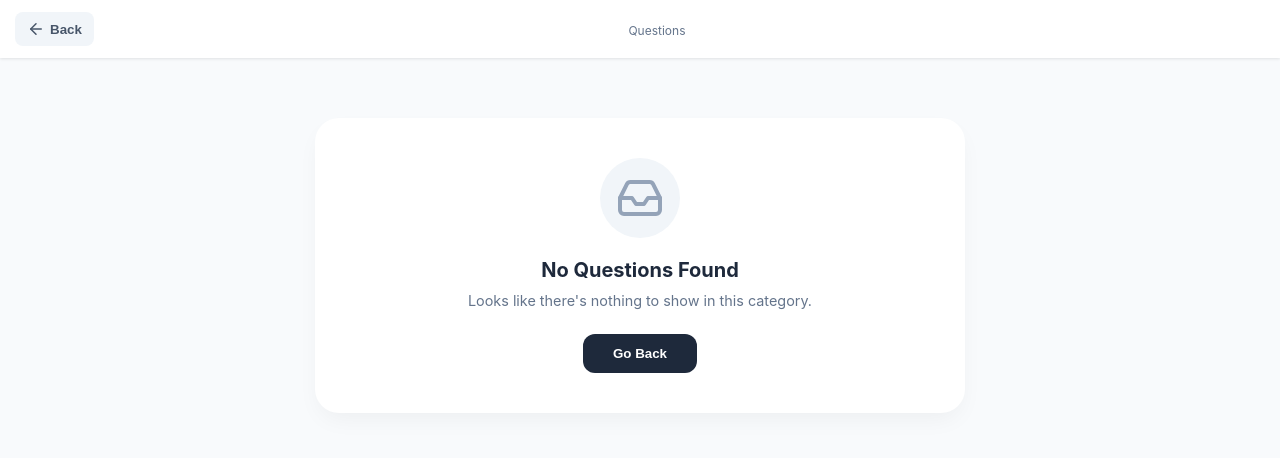
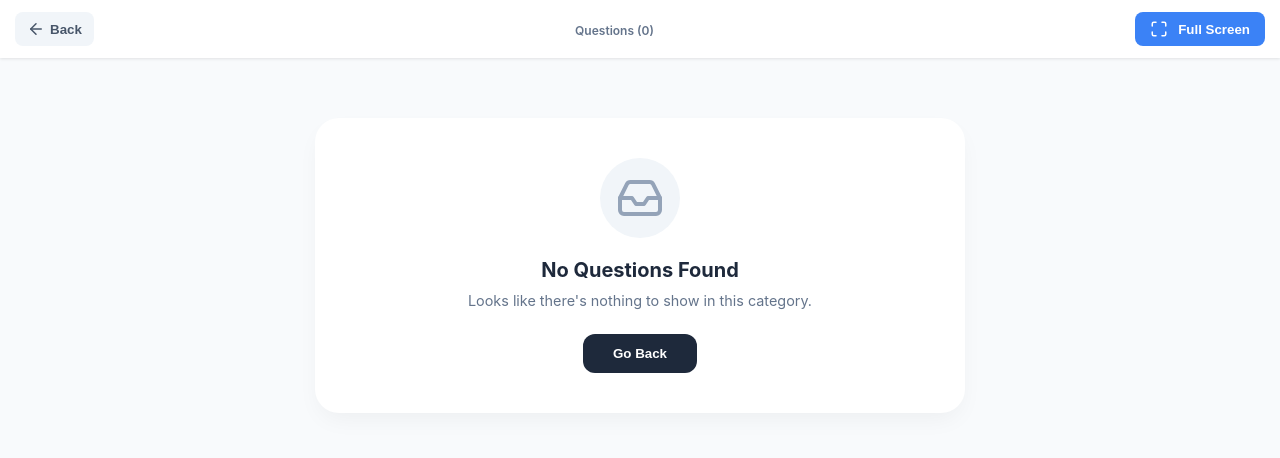
Before and after one commit to ranjanaditya7273/mock-testing, a React (Create React App) app: page /taken-quiz-list in a window 1280 px wide. Shown: the top 458 px of the page. Built offline with nearby package versions, Linux system fonts and the light colour scheme.

Commit message:
changes in full screen and its explanation

```diff
--- a/src/Component/QuizAnalysis.js
+++ b/src/Component/QuizAnalysis.js
@@ -1,11 +1,32 @@
-import React from 'react';
+import React, { useState, useEffect } from 'react';
 import { useLocation, useNavigate } from 'react-router-dom';
-import { ArrowLeft, CheckCircle, XCircle, HelpCircle, Inbox } from 'lucide-react';
+import { ArrowLeft, CheckCircle, XCircle, HelpCircle, Inbox, Maximize, Minimize } from 'lucide-react';
 
 const TakenQuizList = () => {
   const location = useLocation();
   const navigate = useNavigate();
   const { quizTitle, questions, userAnswers, filter } = location.state || {};
+
+  // --- FULL SCREEN STATE ---
+  const [isFullScreen, setIsFullScreen] = useState(false);
+
+  const toggleFullScreen = () => {
+    if (!document.fullscreenElement) {
+      document.documentElement.requestFullscreen().catch(err => {
+        console.error(`Error enabling full-screen: ${err.message}`);
+      });
+      setIsFullScreen(true);
+    } else {
+      document.exitFullscreen();
+      setIsFullScreen(false);
+    }
+  };
+
+  useEffect(() => {
+    const handleFsChange = () => setIsFullScreen(!!document.fullscreenElement);
+    document.addEventListener('fullscreenchange', handleFsChange);
+    return () => document.removeEventListener('fullscreenchange', handleFsChange);
+  }, []);
 
   const getLabelFromIndex = (index) => {
     if (index === null || index === undefined || index === "") return "";
@@ -26,12 +47,12 @@ const TakenQuizList = () => {
   const getStatusIcon = (q, index) => {
     const userAns = userAnswers[index];
     const correctAnsLabel = getLabelFromIndex(q.answer);
-    if (userAns === correctAnsLabel) return <CheckCircle color="#10b981" size={20} />;
-    if (userAns === "") return <HelpCircle color="#f59e0b" size={20} />;
-    return <XCircle color="#ef4444" size={20} />;
+    const iconSize = isFullScreen ? 32 : 20;
+    if (userAns === correctAnsLabel) return <CheckCircle color="#10b981" size={iconSize} />;
+    if (userAns === "") return <HelpCircle color="#f59e0b" size={iconSize} />;
+    return <XCircle color="#ef4444" size={iconSize} />;
   };
 
-  // Helper to get dynamic empty message
   const getEmptyMessage = () => {
     if (filter === 'correct') return "No Correct Answers Found";
     if (filter === 'wrong') return "No Wrong Answers Found";
@@ -40,19 +61,32 @@ const TakenQuizList = () => {
   };
 
   return (
-    <div style={styles.container}>
-      <nav style={styles.nav}>
-        <button onClick={() => navigate(-1)} style={styles.backBtn}>
-          <ArrowLeft size={18} /> <span style={styles.hideOnMobile}>Back</span>
+    <div style={{...styles.container, backgroundColor: isFullScreen ? '#ffffff' : '#f8fafc'}}>
+      <nav style={{...styles.nav, padding: isFullScreen ? '20px 40px' : '12px 15px'}}>
+        {!isFullScreen && (
+          <button onClick={() => navigate(-1)} style={styles.backBtn}>
+            <ArrowLeft size={18} /> <span style={styles.hideOnMobile}>Back</span>
+          </button>
+        )}
+
+        <div style={styles.navCenter}>
+            <h3 style={{...styles.navTitle, fontSize: isFullScreen ? '1.8rem' : '1rem', maxWidth: isFullScreen ? '100%' : '200px'}}>
+              {quizTitle}
+            </h3>
+            <span style={{...styles.navSubtitle, fontSize: isFullScreen ? '1.1rem' : '0.75rem'}}>
+              {filter} Questions ({filteredList.length})
+            </span>
+        </div>
+
+        <button onClick={toggleFullScreen} style={styles.fsBtn}>
+          {isFullScreen ? <Minimize size={isFullScreen ? 28 : 18} /> : <Maximize size={18} />}
+          <span style={{marginLeft: '5px', display: window.innerWidth < 480 ? 'none' : 'inline'}}>
+            {isFullScreen ? 'Exit' : 'Full Screen'}
+          </span>
         </button>
-        <div style={styles.navCenter}>
-            <h3 style={styles.navTitle}>{quizTitle}</h3>
-            <span style={styles.navSubtitle}>{filter} Questions</span>
-        </div>
-        <div style={{width: 45}}></div>
       </nav>
 
-      <div style={styles.list}>
+      <div style={{...styles.list, maxWidth: isFullScreen ? '100%' : '650px', padding: isFullScreen ? '20px 40px' : '0 12px'}}>
         {filteredList.length > 0 ? (
           filteredList.map((q) => {
             const realIdx = questions.findIndex(item => item.question === q.question);
@@ -60,14 +94,35 @@ const TakenQuizList = () => {
             const userAnsLabel = userAnswers[realIdx];
 
             return (
-              <div key={realIdx} style={styles.qCard}>
+              <div key={realIdx} style={{
+                ...styles.qCard,
+                padding: isFullScreen ? '40px' : '16px',
+                border: isFullScreen ? 'none' : '1px solid #f1f5f9',
+                borderBottom: isFullScreen ? '2px solid #f1f5f9' : '1px solid #f1f5f9',
+                borderRadius: isFullScreen ? '0' : '16px',
+                marginBottom: isFullScreen ? '40px' : '16px'
+              }}>
                 <div style={styles.qHeader}>
-                  <span style={styles.qNumber}>Q. {realIdx + 1}</span>
+                  <span style={{...styles.qNumber, fontSize: isFullScreen ? '1.5rem' : '0.9rem'}}>
+                    Question {realIdx + 1}
+                  </span>
                   {getStatusIcon(q, realIdx)}
                 </div>
-                <p style={styles.questionText}>{q.question}</p>
 
-                <div style={styles.optionsGrid}>
+                <p style={{
+                  ...styles.questionText,
+                  fontSize: isFullScreen ? '2.2rem' : '1rem',
+                  marginBottom: isFullScreen ? '30px' : '16px'
+                }}>
+                  {q.question}
+                </p>
+
+                <div style={{
+                  ...styles.optionsGrid,
+                  display: 'grid',
+                  gridTemplateColumns: isFullScreen ? '1fr 1fr' : '1fr',
+                  gap: isFullScreen ? '25px' : '8px'
+                }}>
                   {['a', 'b', 'c', 'd'].map((optKey, idx) => {
                     const currentLabel = String.fromCharCode(65 + idx);
                     const isCorrect = correctAnsLabel === currentLabel;
@@ -77,29 +132,47 @@ const TakenQuizList = () => {
                       <div key={optKey} style={{
                         ...styles.option,
                         backgroundColor: isCorrect ? '#e4f6eb' : (isUserSelected ? '#fee2e2' : '#f8fafc'),
-                        border: isCorrect ? '1px solid #10b981' : '1px solid #e2e8f0',
-                        color: isCorrect ? '#065f46' : (isUserSelected ? '#991b1b' : '#334155')
+                        border: isCorrect ? '2px solid #10b981' : '1px solid #e2e8f0',
+                        color: isCorrect ? '#065f46' : (isUserSelected ? '#991b1b' : '#334155'),
+                        fontSize: isFullScreen ? '1.6rem' : '0.9rem',
+                        padding: isFullScreen ? '25px' : '12px'
                       }}>
-                        <span style={{fontWeight: 'bold', marginRight: '5px'}}>{currentLabel})</span> {q[optKey]}
+                        <strong style={{marginRight: '10px'}}>{currentLabel})</strong> {q[optKey]}
                       </div>
                     );
                   })}
                 </div>
-                <div style={styles.ansKey}>
-                  <div>Correct: <span style={{color: '#10b981'}}>{correctAnsLabel}</span></div>
-                  <div style={{borderLeft: '1px solid #e2e8f0', height: '15px'}}></div>
-                  <div>Your Answer: <span style={{color: userAnsLabel === correctAnsLabel ? '#10b981' : '#ef4444'}}>
+
+                <div style={{
+                  ...styles.ansKey,
+                  fontSize: isFullScreen ? '1.3rem' : '0.8rem',
+                  marginTop: isFullScreen ? '30px' : '16px',
+                  paddingTop: isFullScreen ? '20px' : '12px'
+                }}>
+                  <div>Correct Answer: <span style={{color: '#10b981'}}>{correctAnsLabel}</span></div>
+                  <div style={{borderLeft: '2px solid #e2e8f0', height: isFullScreen ? '25px' : '15px'}}></div>
+                  <div>Your Choice: <span style={{color: userAnsLabel === correctAnsLabel ? '#10b981' : '#ef4444'}}>
                     {userAnsLabel || "Skipped"}
                   </span></div>
                 </div>
+
+                {/* --- EXPLANATION BOX ADDED HERE --- */}
+                {q.explanation && (
+                  <div style={{
+                    ...styles.explanationBox,
+                    fontSize: isFullScreen ? '1.6rem' : '0.92rem',
+                    marginTop: isFullScreen ? '40px' : '15px'
+                  }}>
+                    <strong style={{ display: 'block', marginBottom: '8px', color: '#854d0e' }}>💡 Explanation:</strong>
+                    {q.explanation}
+                  </div>
+                )}
               </div>
             );
           })
         ) : (
           <div style={styles.emptyState}>
-            <div style={styles.emptyIconBox}>
-              <Inbox size={48} color="#94a3b8" />
-            </div>
+            <div style={styles.emptyIconBox}><Inbox size={48} color="#94a3b8" /></div>
             <h2 style={styles.emptyText}>{getEmptyMessage()}</h2>
             <p style={styles.emptySubText}>Looks like there's nothing to show in this category.</p>
             <button onClick={() => navigate(-1)} style={styles.goBackBtn}>Go Back</button>
@@ -111,70 +184,28 @@ const TakenQuizList = () => {
 };
 
 const styles = {
-  container: { minHeight: '100vh', backgroundColor: '#f8fafc', paddingBottom: '40px' },
-  nav: {
-    display: 'flex',
-    alignItems: 'center',
-    justifyContent: 'space-between',
-    padding: '12px 15px',
-    backgroundColor: '#fff',
-    boxShadow: '0 1px 3px rgba(0,0,0,0.1)',
-    position: 'sticky',
-    top: 0,
-    zIndex: 10
-  },
+  container: { minHeight: '100vh', transition: 'all 0.3s ease' },
+  nav: { display: 'flex', alignItems: 'center', justifyContent: 'space-between', backgroundColor: '#fff', boxShadow: '0 1px 3px rgba(0,0,0,0.1)', position: 'sticky', top: 0, zIndex: 10 },
   navCenter: { textAlign: 'center', flex: 1, padding: '0 10px' },
-  navTitle: { margin: 0, fontSize: '1rem', whiteSpace: 'nowrap', overflow: 'hidden', textOverflow: 'ellipsis', maxWidth: '200px' },
-  navSubtitle: { color: '#64748b', fontSize: '0.75rem', textTransform: 'capitalize' },
+  navTitle: { margin: 0, fontWeight: '800', whiteSpace: 'nowrap', overflow: 'hidden', textOverflow: 'ellipsis' },
+  navSubtitle: { color: '#64748b', textTransform: 'capitalize', fontWeight: '600' },
   backBtn: { border: 'none', background: '#f1f5f9', padding: '8px 12px', borderRadius: '8px', display: 'flex', alignItems: 'center', gap: '5px', cursor: 'pointer', fontWeight: '600', color: '#475569' },
+  fsBtn: { border: 'none', background: '#3b82f6', color: '#fff', padding: '8px 15px', borderRadius: '8px', display: 'flex', alignItems: 'center', gap: '5px', cursor: 'pointer', fontWeight: '700' },
   hideOnMobile: window.innerWidth < 480 ? { display: 'none' } : {},
-  list: { maxWidth: '650px', margin: '15px auto', padding: '0 12px' },
-  qCard: { backgroundColor: '#fff', borderRadius: '16px', padding: '16px', marginBottom: '16px', border: '1px solid #f1f5f9', boxShadow: '0 2px 4px rgba(0,0,0,0.02)' },
-  qHeader: { display: 'flex', justifyContent: 'space-between', marginBottom: '12px' },
-  qNumber: { fontWeight: '800', color: '#1e293b', fontSize: '0.9rem' },
-  questionText: { fontSize: '1rem', color: '#1e293b', fontWeight: '600', marginBottom: '16px', lineHeight: '1.5' },
-  optionsGrid: { display: 'flex', flexDirection: 'column', gap: '8px' },
-  option: { padding: '12px', borderRadius: '10px', fontSize: '0.9rem', lineHeight: '1.4' },
-  ansKey: {
-    marginTop: '16px',
-    paddingTop: '12px',
-    borderTop: '1px solid #f1f5f9',
-    display: 'flex',
-    gap: '15px',
-    alignItems: 'center',
-    fontSize: '0.8rem',
-    fontWeight: '700'
-  },
-  // Empty State Styles
-  emptyState: {
-    marginTop: '60px',
-    textAlign: 'center',
-    padding: '40px 20px',
-    backgroundColor: '#fff',
-    borderRadius: '24px',
-    boxShadow: '0 10px 25px -5px rgba(0,0,0,0.05)'
-  },
-  emptyIconBox: {
-    backgroundColor: '#f1f5f9',
-    width: '80px',
-    height: '80px',
-    borderRadius: '50%',
-    display: 'flex',
-    alignItems: 'center',
-    justifyContent: 'center',
-    margin: '0 auto 20px'
-  },
+  list: { margin: '15px auto', transition: 'all 0.3s ease' },
+  qCard: { backgroundColor: '#fff', boxSizing: 'border-box' },
+  qHeader: { display: 'flex', justifyContent: 'space-between', marginBottom: '12px', alignItems: 'center' },
+  qNumber: { fontWeight: '900', color: '#64748b' },
+  questionText: { color: '#1e293b', fontWeight: '700', lineHeight: '1.4' },
+  optionsGrid: { width: '100%' },
+  option: { borderRadius: '12px', fontWeight: '500', transition: 'all 0.2s ease' },
+  ansKey: { borderTop: '1px solid #f1f5f9', display: 'flex', gap: '20px', alignItems: 'center', fontWeight: '800' },
+  explanationBox: { padding: '15px 20px', backgroundColor: '#fefce8', borderLeft: '5px solid #eab308', borderRadius: '12px', color: '#422006', lineHeight: '1.6', whiteSpace: 'pre-wrap' },
+  emptyState: { marginTop: '60px', textAlign: 'center', padding: '40px 20px', backgroundColor: '#fff', borderRadius: '24px', boxShadow: '0 10px 25px -5px rgba(0,0,0,0.05)' },
+  emptyIconBox: { backgroundColor: '#f1f5f9', width: '80px', height: '80px', borderRadius: '50%', display: 'flex', alignItems: 'center', justifyContent: 'center', margin: '0 auto 20px' },
   emptyText: { color: '#1e293b', fontSize: '1.25rem', margin: '0 0 10px 0', fontWeight: '700' },
   emptySubText: { color: '#64748b', fontSize: '0.9rem', margin: '0 0 25px 0' },
-  goBackBtn: {
-    backgroundColor: '#1e293b',
-    color: '#fff',
-    border: 'none',
-    padding: '12px 30px',
-    borderRadius: '12px',
-    fontWeight: '600',
-    cursor: 'pointer'
-  }
+  goBackBtn: { backgroundColor: '#1e293b', color: '#fff', border: 'none', padding: '12px 30px', borderRadius: '12px', fontWeight: '600', cursor: 'pointer' }
 };
 
 export default TakenQuizList;
```
Also changed, not shown: src/Component/ViewQuestions.js (+23 -31 lines).
